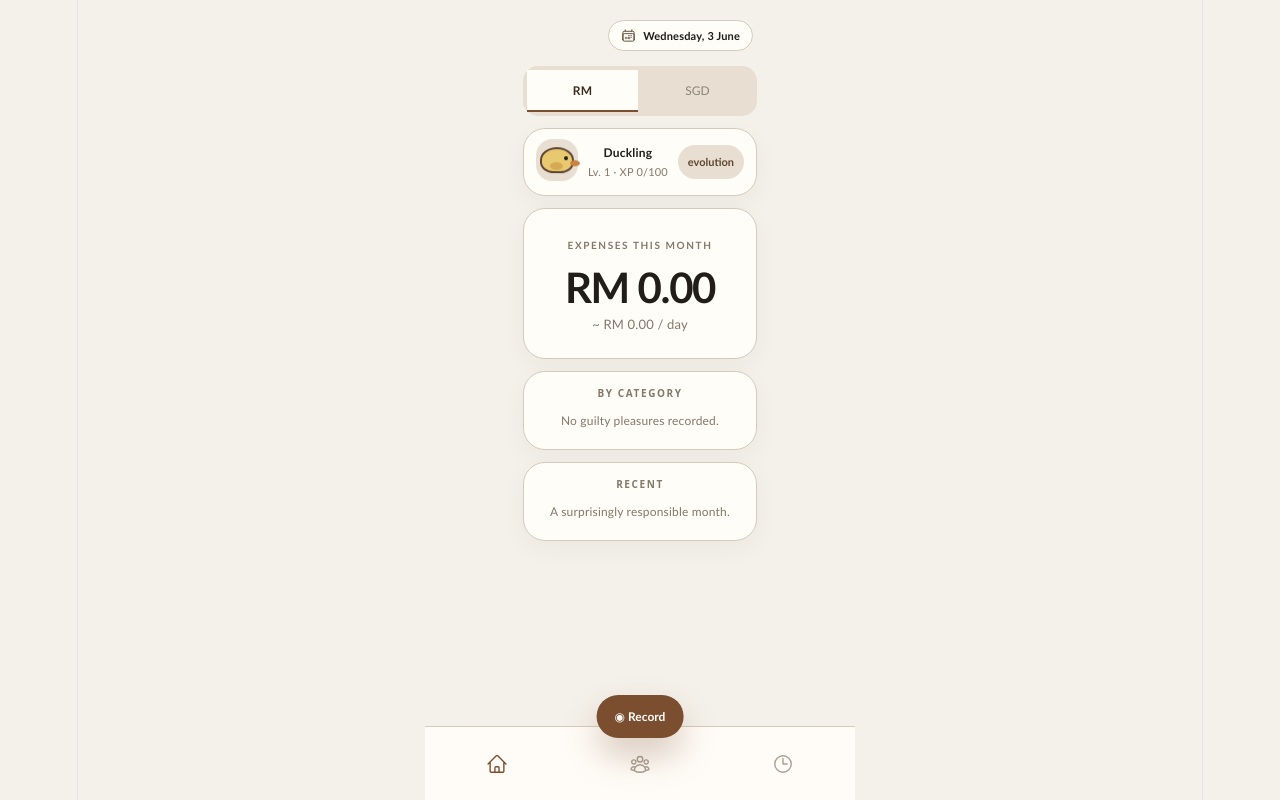
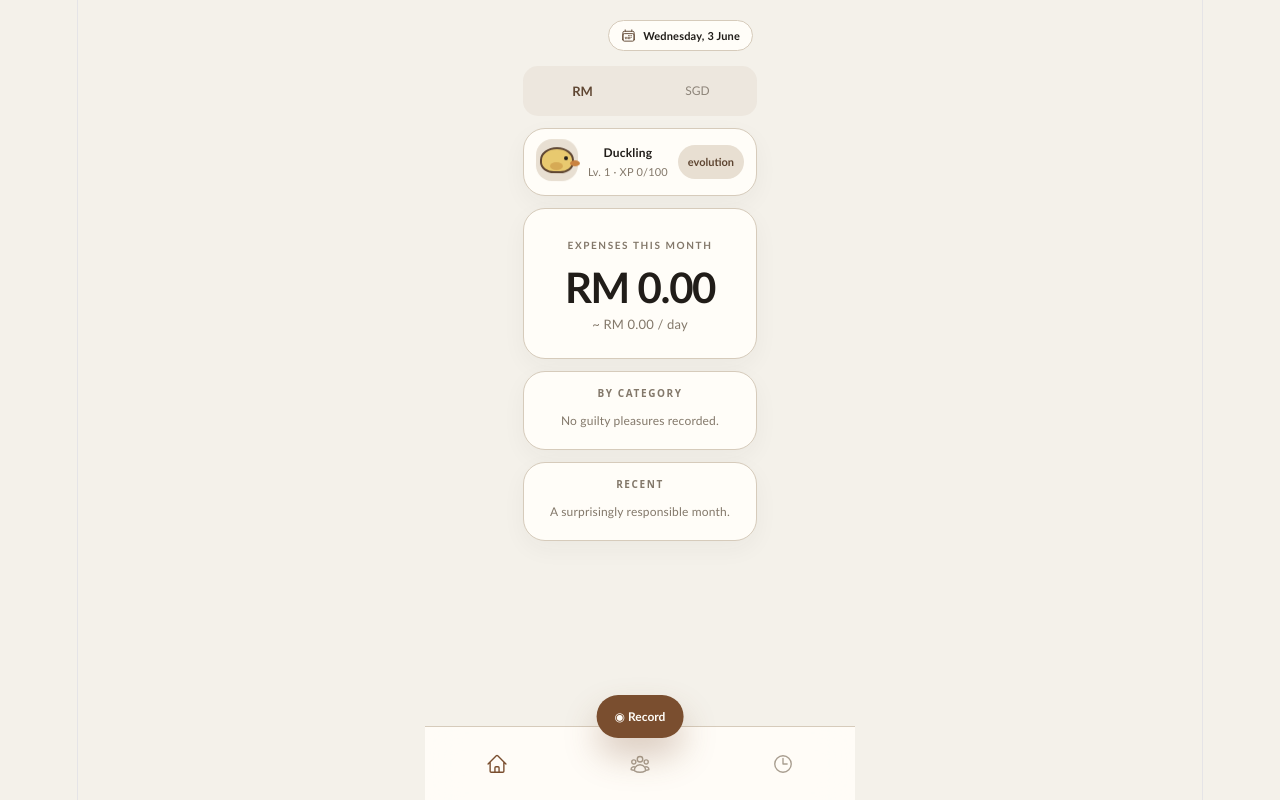
Before and after one commit to chuqiann-source/guiltypleasure-expenses, a React (Vite) app: page / in a window 1280 px wide. Built offline with nearby package versions, Linux system fonts and the light colour scheme.

Commit message:
Update App.css

```diff
--- a/src/App.css
+++ b/src/App.css
@@ -101,7 +101,7 @@ svg {
 .segmented-history,
 .segmented-split {
   display: grid;
-  background: var(--soft);
+  background: rgba(122, 78, 47, 0.06);
   border-radius: 15px;
   padding: 4px;
   gap: 4px;
@@ -145,19 +145,18 @@ svg {
 .currency-toggle .active,
 .segmented-history .active,
 .segmented-split .active {
-  text-transform:uppercase;
-  background: var(--card);
+  background: transparent;
 
-  color: #3b2c1d;
+  color: var(--deep);
 
   font-weight: 800;
-  letter-spacing: 0.3px;
+  text-transform: uppercase;
+
+  font-size: 13px;
 
   display: flex;
   justify-content: center;
   align-items: center;
-
-  box-shadow: inset 0 -2px 0 #7a4e2f;
 }
 
 .duck-card,
@@ -501,10 +500,17 @@ select:focus {
 }
 
 .friend-chip.active {
-  background: var(--soft);
+  background: rgba(122, 78, 47, 0.08);
+
   border-color: var(--accent);
-  color: var(--accent);
-  font-weight: 700;
+
+  color: var(--deep);
+
+  font-weight: 800;
+
+  text-transform: uppercase;
+
+  box-shadow: none;
 }
 
 .friend-chip span {
@@ -540,15 +546,17 @@ select:focus {
 }
 
 .category-btn.active {
-  background: var(--soft);
+  background: rgba(122, 78, 47, 0.08);
+
   border-color: var(--accent);
 
-  color: var(--accent);
+  color: var(--deep);
 
   font-weight: 800;
+
   text-transform: uppercase;
 
-  box-shadow: inset 0 -2px 0 var(--accent);
+  box-shadow: none;
 }
 
 .custom-split {
```
